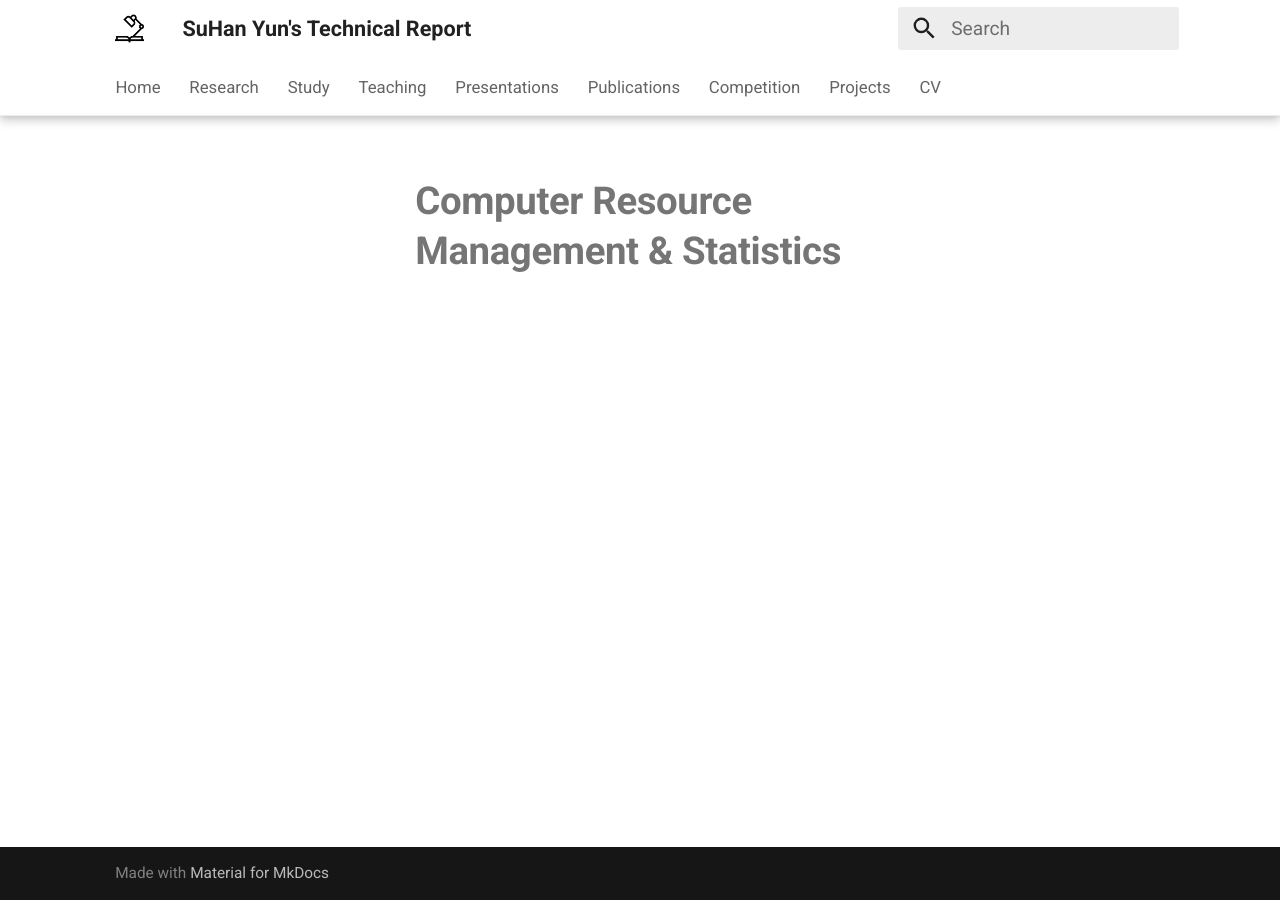
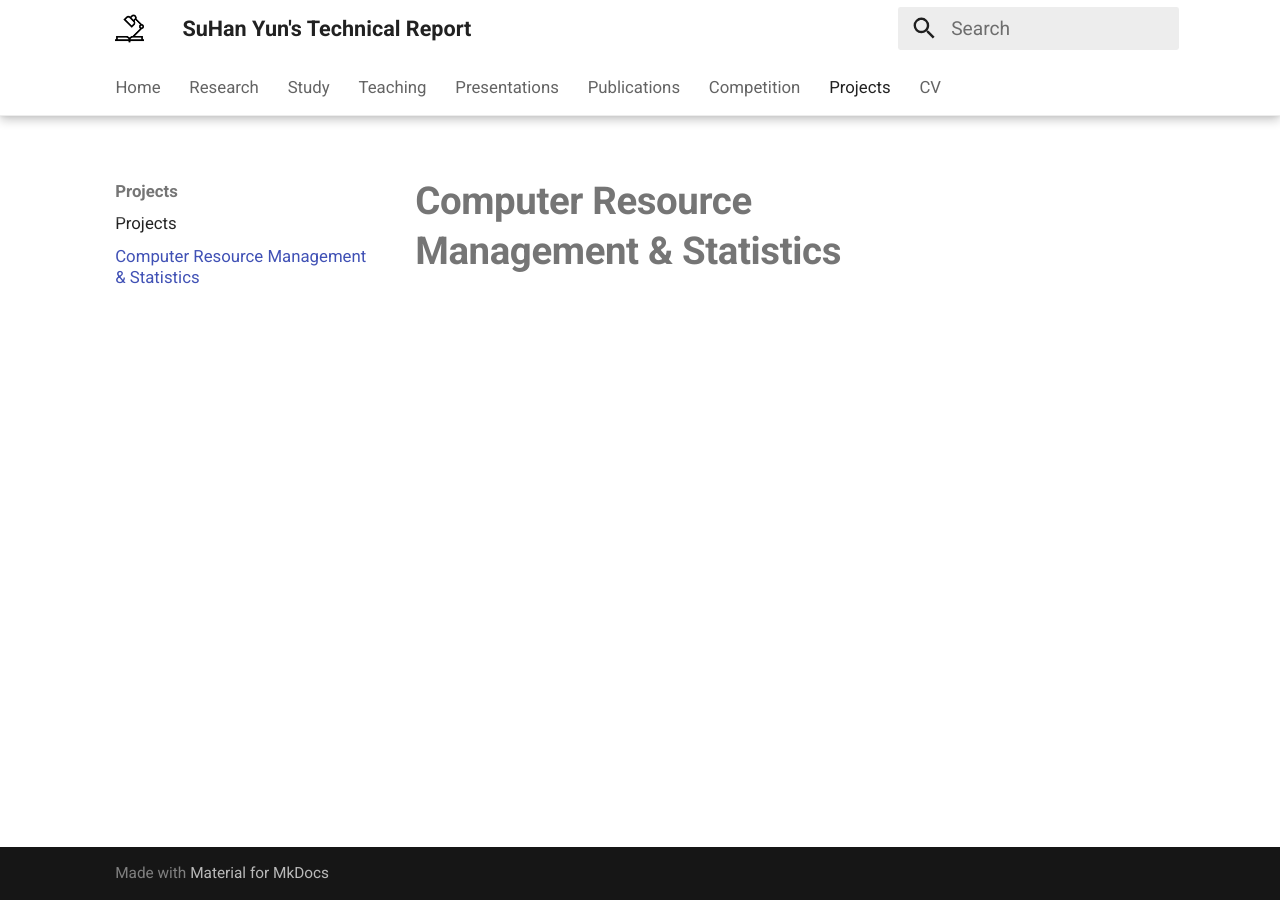
Before and after one commit to YSH-research/YSH-research.github.io, an MkDocs documentation site: the page built from docs/Project/Computer-Resource-Management/computer-resource-management.md, in a window 1280 px wide. Built offline with MkDocs 1.6.1 and Material for MkDocs 9.7.7, drawn with Linux system fonts in a browser that asks for light colours.

Commit message:
Changed _ projects.md

```diff
--- a/mkdocs.yml
+++ b/mkdocs.yml
@@ -50,5 +50,5 @@ nav:
   - Competition: competition.md
   - Projects:
       - Project/projects.md
-      - Computer Resource Management & Statistics: Project/computer-resource-management.md
+      - Computer Resource Management & Statistics: Project/Computer-Resource-Management/computer-resource-management.md
   - CV: cv.md
```
Also changed, not shown: docs/Project/projects.md (+1 -1 lines), docs/Project/Computer-Resource-Management/computer-resource-management.md (renamed from docs/Project/Computer Resource Management/computer-resource-management.md).
